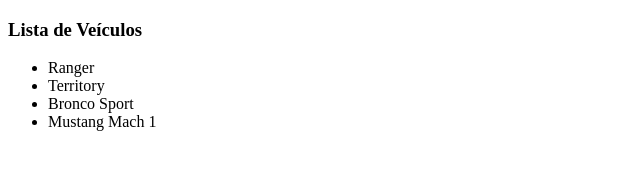
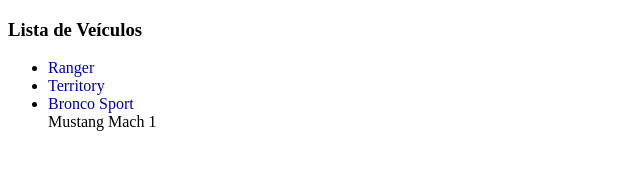
Before and after one commit to marcelomac12/Formacao_TI-Senai_Cimatec, a plain HTML site: page index.html in a window 1280 px wide. Shown: the whole page, without its empty margins (0-640 px from the left). Drawn offline with Linux system fonts and the light colour scheme.

Commit message:
alterando index

```diff
--- a/index.html
+++ b/index.html
@@ -1,5 +1,6 @@
 <!DOCTYPE html>
 <html lang="pt-br">
+
 <head>
     <meta charset="UTF-8">
     <title> Git </title>
@@ -10,12 +11,20 @@
         <section>
             <h3> Lista de Veículos </h3>
             <ul>
-					<li>Ranger</li>
-					<li>Territory</li>
-					<li>Bronco Sport</li>
-					<li>Mustang Mach 1</li>
+                <li>
+                    <font color="#0000AA">Ranger</font>
+                </li>
+                <li>
+                    <font color="#0000AA">Territory</font>
+                </li>
+                <li>
+                    <font color="#0000AA">Bronco Sport</font>
+                </li>
+                <li<font color="#0000AA">Mustang Mach 1</font>
+                    </li>
             </ul>
         </section>
     </main>
 </body>
+
 </html>
```
Lines whose indentation alone changed are shown as unchanged.
